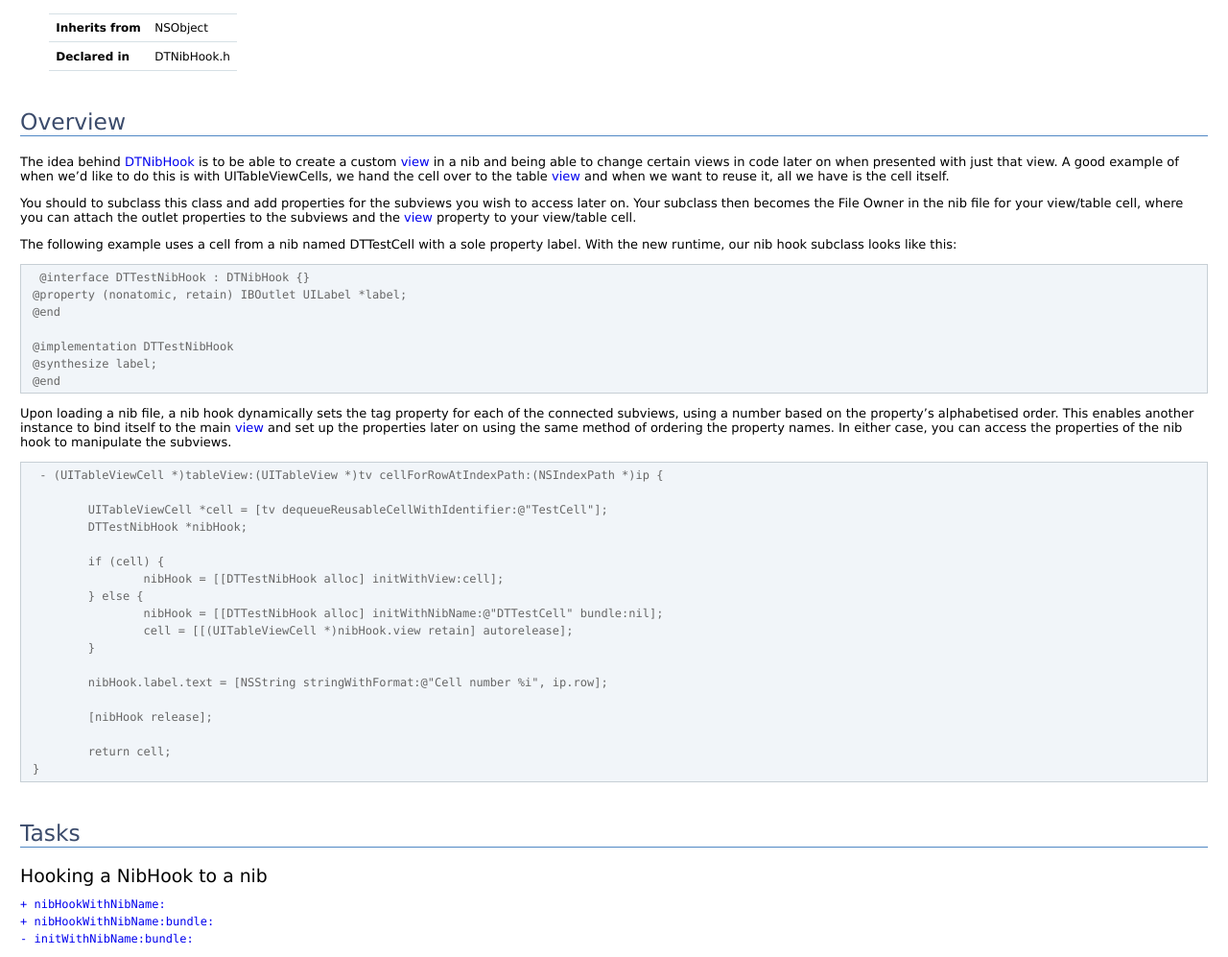
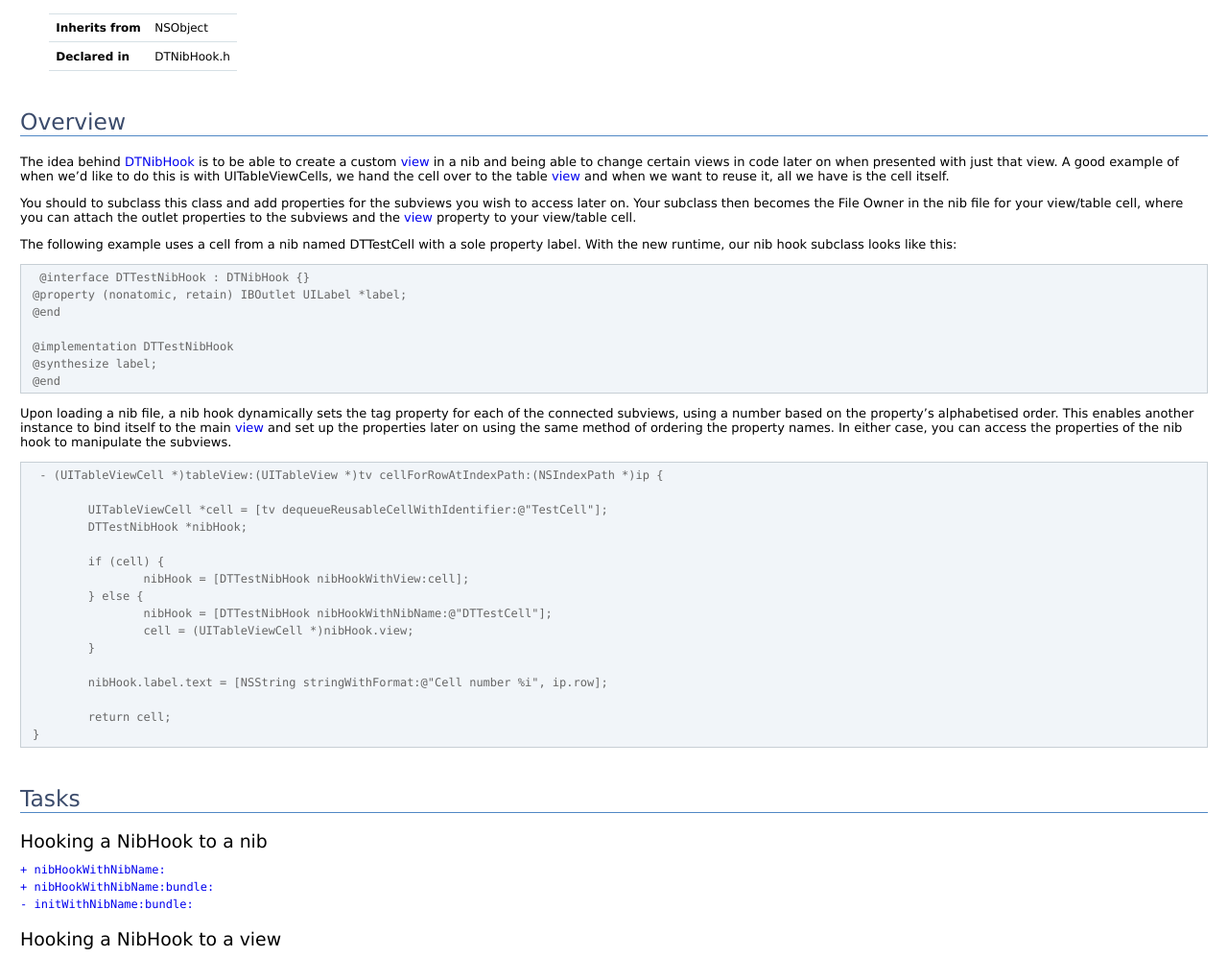
Before and after one commit to danielctull/DTNibHook, a plain HTML site: page Documentation/Classes/DTNibHook.html in a window 1280 px wide. Shown: the part 87-1084 px from the top of the page at 96% size. Drawn offline with Linux system fonts and the light colour scheme.

Commit message:
Update documentation.

```diff
--- a/Documentation/Classes/DTNibHook.html
+++ b/Documentation/Classes/DTNibHook.html
@@ -54,15 +54,13 @@
 	DTTestNibHook *nibHook;
 
 	if (cell) {
-		nibHook = [[DTTestNibHook alloc] initWithView:cell];
+		nibHook = [DTTestNibHook nibHookWithView:cell];
 	} else {
-		nibHook = [[DTTestNibHook alloc] initWithNibName:@&quot;DTTestCell&quot; bundle:nil];
-		cell = [[(UITableViewCell *)nibHook.view retain] autorelease];
+		nibHook = [DTTestNibHook nibHookWithNibName:@&quot;DTTestCell&quot;];
+		cell = (UITableViewCell *)nibHook.view;
 	}
 
 	nibHook.label.text = [NSString stringWithFormat:@&quot;Cell number %i&quot;, ip.row];
-
-	[nibHook release];
 
 	return cell;
 } </pre></p>
```
